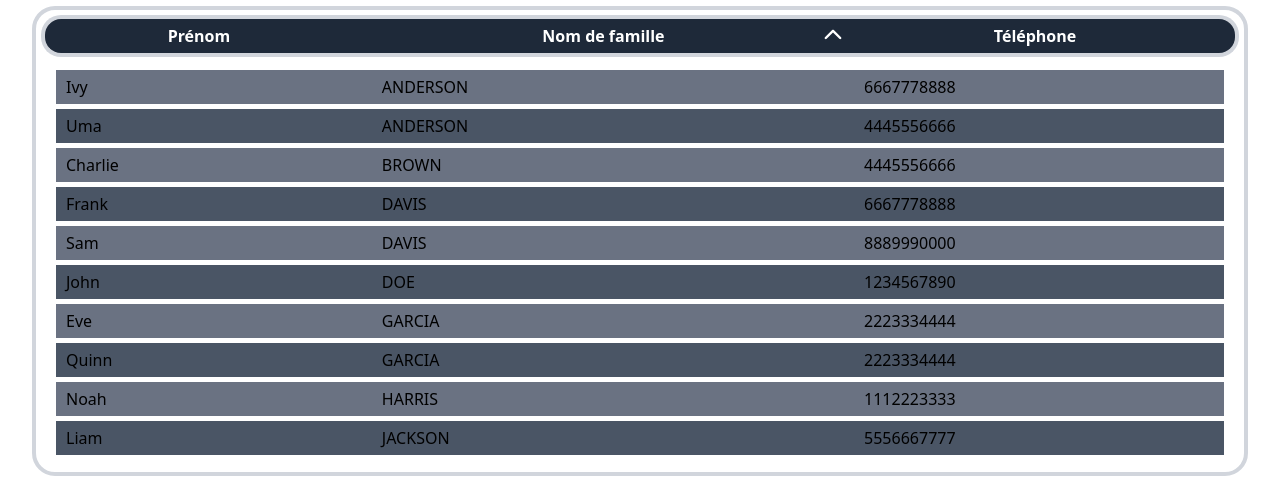
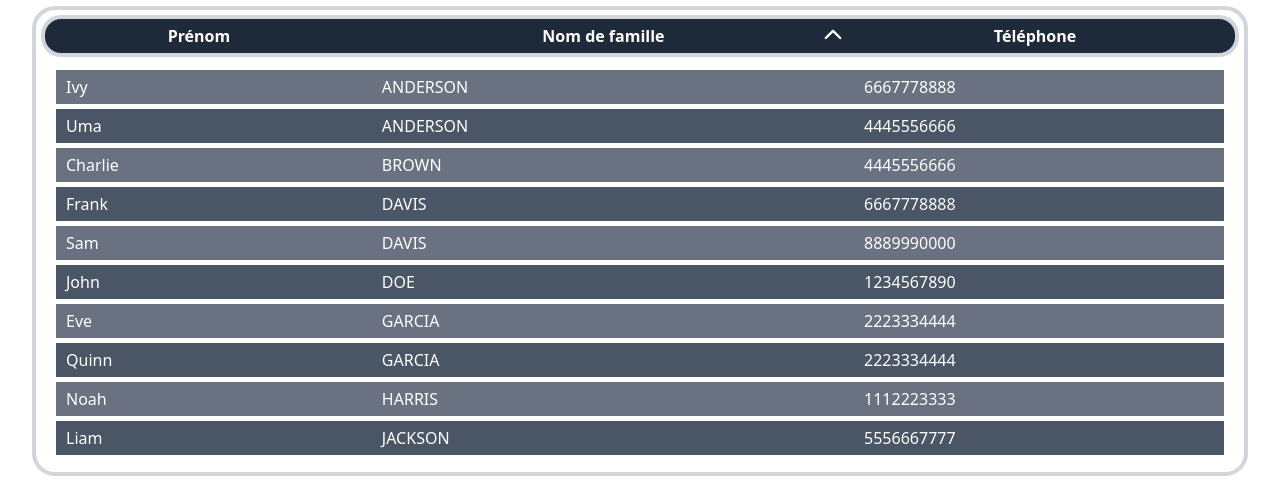
Before and after one commit to zarakeye/react-ts-tab-lib, a React (Vite) app: page / in a window 1280 px wide. Shown: the part 240-734 px from the top of the page. Built offline with nearby package versions, Linux system fonts and the light colour scheme.

Commit message:
fix issue in App.tsx

```diff
--- a/src/App.tsx
+++ b/src/App.tsx
@@ -787,7 +787,7 @@ function App() {
           order: 'asc'
         }
       }
-      classNames={{
+      styleClassNames={{
         rows: {
           textColor: 'text-white',
         }
```
